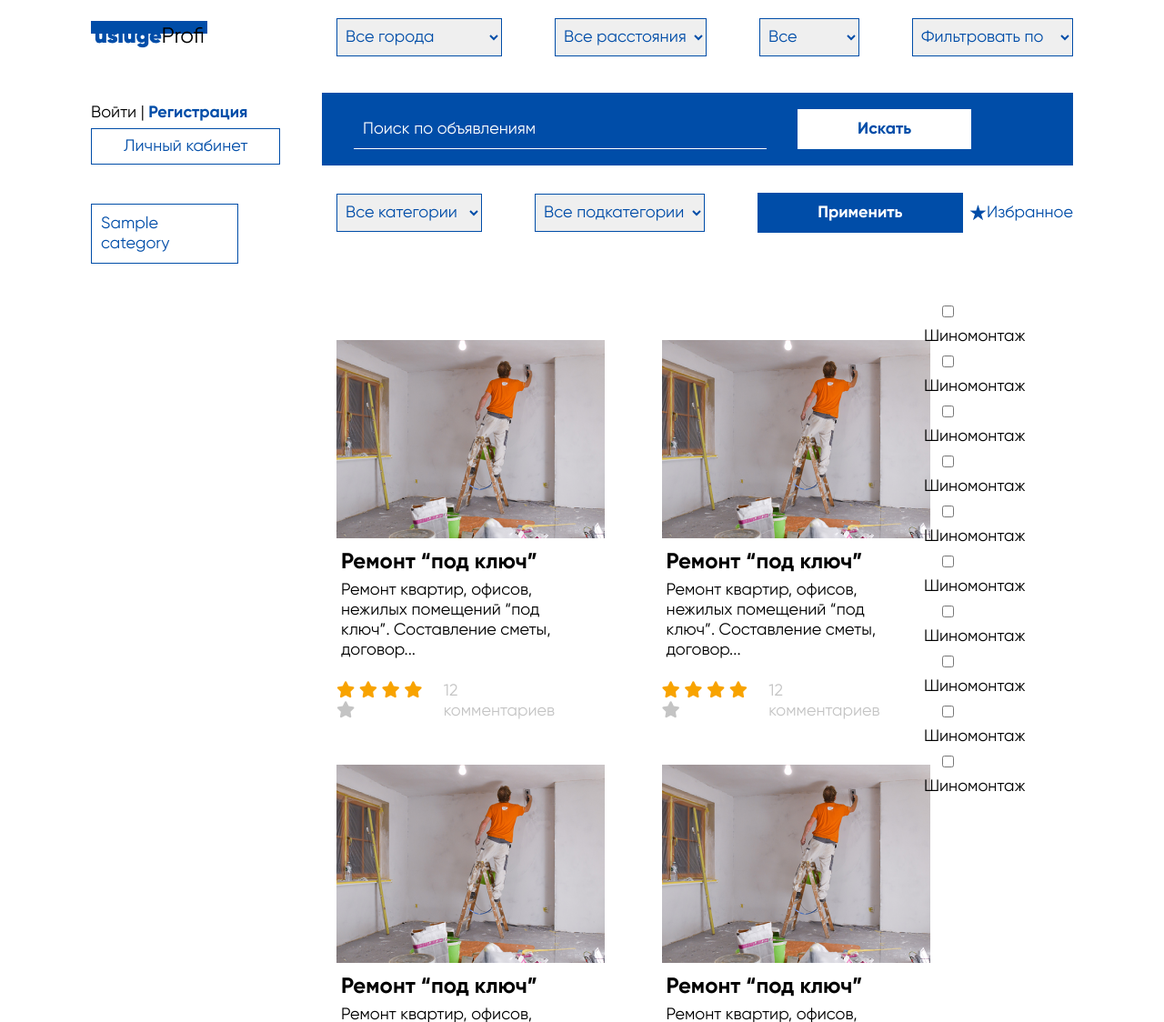
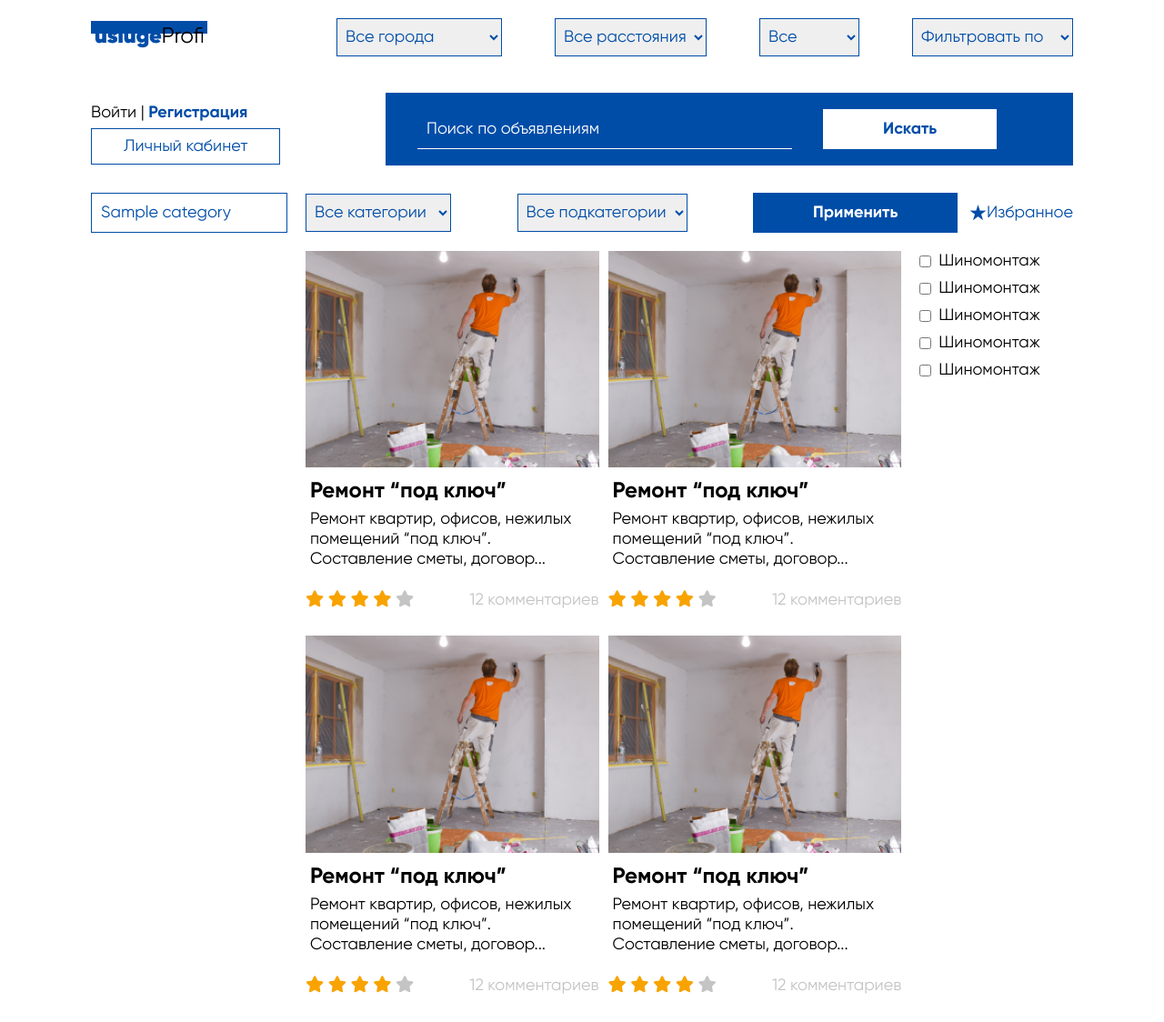
Before and after one commit to Grozly/UslugeProfi, a Django app: page / in a window 1280 px wide. Shown: the top 1124 px of the page at 91% size. Run offline with Django 3.2, Linux system fonts and the light colour scheme; tables that the repository leaves empty hold one stand-in row (values such as "Sample post"); some libraries are stand-ins or nearby versions.

Commit message:
Fixed styles

```diff
--- a/mainapp/templates/mainapp/index.html
+++ b/mainapp/templates/mainapp/index.html
@@ -1,6 +1,4 @@
-{% extends 'mainapp/base.html' %}
-{% load static %}
-{% block header %}
+{% extends 'mainapp/base.html' %} {% load static %} {% block header %}
 <div class="container">
     <div class="header__top">
         <a href="{% url 'main:main' %}">
@@ -8,15 +6,19 @@
         </a>
         <div class="header__links only_mobile">
             <div class="login__links">
-                {% if user.is_authenticated %}
-                {% if user.is_superuser %}
+                {% if user.is_authenticated %} {% if user.is_superuser %}
                 <a href="{% url 'main:logout' %}" class="login">Выход</a> |
-                <a href="{% url 'admin:index' %}" class="signup">Админ панель</a>
+                <a href="{% url 'admin:index' %}" class="signup"
+                    >Админ панель</a
+                >
                 {% else %}
                 <a href="{% url 'main:logout' %}" class="login">Выход</a> |
-                <a href="{% url 'auth:profile' user.uslugeuserprofile.pk %}" class="signup">{{ user }}</a>
-                {% endif %}
-                {% else %}
+                <a
+                    href="{% url 'auth:profile' user.uslugeuserprofile.pk %}"
+                    class="signup"
+                    >{{ user }}</a
+                >
+                {% endif %} {% else %}
                 <a href="#" class="login myLinkModal">Войти</a> |
                 <a href="#" class="signup myLinkModal1">Регистрация</a>
                 {% endif %}
@@ -51,17 +53,16 @@
         </div>
     </div>
     <div class="ad_block mobile_top only_mobile">
-        {% if user.is_authenticated %}
-        {% if user.is_superuser %}
-        <a href="{% url 'admin:index' %}" class="advetisement">
-            Админка
-        </a>
+        {% if user.is_authenticated %} {% if user.is_superuser %}
+        <a href="{% url 'admin:index' %}" class="advetisement"> Админка </a>
         {% else %}
-        <a href="{% url 'auth:profile' user.uslugeuserprofile.pk %}" class="advetisement">
+        <a
+            href="{% url 'auth:profile' user.uslugeuserprofile.pk %}"
+            class="advetisement"
+        >
             Личный кабинет
         </a>
-        {% endif %}
-        {% else %}
+        {% endif %} {% else %}
         <a href="{% url 'main:main' %}" class="advetisement myLinkModal">
             Личный кабинет
         </a>
@@ -76,8 +77,14 @@
             <div class="login__links">
                 {% if user.is_authenticated %} {% if user.is_superuser %}
                 <a href="{% url 'main:logout' %}" class="login">Выход</a> |
-                <a href="{% url 'admin:index' %}" class="signup">Админ панель</a>
-                <a href="{% url 'auth:profile' user.uslugeuserprofile.pk %}" class="signup">Личный кабинет</a>
+                <a href="{% url 'admin:index' %}" class="signup"
+                    >Админ панель</a
+                >
+                <a
+                    href="{% url 'auth:profile' user.uslugeuserprofile.pk %}"
+                    class="signup"
+                    >Личный кабинет</a
+                >
                 {% else %}
                 <a href="{% url 'main:logout' %}" class="login">Выход</a> |
                 <a
@@ -95,7 +102,11 @@
                 <a href="{% url 'admin:index' %}" class="advetisement">
                     Админка
                 </a>
-                <a href="{% url 'auth:profile' user.uslugeuserprofile.pk %}" class="signup">Личный кабинет</a>
+                <a
+                    href="{% url 'auth:profile' user.uslugeuserprofile.pk %}"
+                    class="signup"
+                    >Личный кабинет</a
+                >
                 {% else %}
                 <a
                     href="{% url 'auth:profile' user.uslugeuserprofile.pk %}"
@@ -144,9 +155,9 @@
 </div>
 {% endblock %} {% block sidebar%}
 <div class="category__filter">
-	{% for category in category_list %}
-		<a class="filter_attr" href="#">{{ category }}</a>
-	{% endfor %}
+    {% for category in category_list %}
+    <a class="filter_attr" href="#">{{ category }}</a>
+    {% endfor %}
 </div>
 {% endblock %} {% block content %}
 <div class="page_body-top">
@@ -176,8 +187,10 @@
     <ul class="main_catalog">
         <li class="catalog_item">
             <a href="detail.html" class="catalog_link">
-                <img src="{% static "img/catalog.png" %}" alt=""
-                class="catalog_img">
+                <div class="catalog_link_image_wrapper">
+                    <img src="{% static "img/catalog.png" %}"
+                    alt=""class="catalog_img">
+                </div>
                 <h3 class="catalog_title">Ремонт “под ключ”</h3>
                 <p class="catalog_description">
                     Ремонт квартир, офисов, нежилых помещений “под ключ”.
@@ -197,8 +210,10 @@
         </li>
         <li class="catalog_item">
             <a href="detail.html" class="catalog_link">
-                <img src="{% static "img/catalog.png" %}" alt=""
-                class="catalog_img">
+                <div class="catalog_link_image_wrapper">
+                    <img src="{% static "img/catalog.png" %}"
+                    alt=""class="catalog_img">
+                </div>
                 <h3 class="catalog_title">Ремонт “под ключ”</h3>
                 <p class="catalog_description">
                     Ремонт квартир, офисов, нежилых помещений “под ключ”.
@@ -218,8 +233,10 @@
         </li>
         <li class="catalog_item">
             <a href="detail.html" class="catalog_link">
-                <img src="{% static "img/catalog.png" %}" alt=""
-                class="catalog_img">
+                <div class="catalog_link_image_wrapper">
+                    <img src="{% static "img/catalog.png" %}"
+                    alt=""class="catalog_img">
+                </div>
                 <h3 class="catalog_title">Ремонт “под ключ”</h3>
                 <p class="catalog_description">
                     Ремонт квартир, офисов, нежилых помещений “под ключ”.
@@ -239,8 +256,10 @@
         </li>
         <li class="catalog_item">
             <a href="detail.html" class="catalog_link">
-                <img src="{% static "img/catalog.png" %}" alt=""
-                class="catalog_img">
+                <div class="catalog_link_image_wrapper">
+                    <img src="{% static "img/catalog.png" %}"
+                    alt=""class="catalog_img">
+                </div>
                 <h3 class="catalog_title">Ремонт “под ключ”</h3>
                 <p class="catalog_description">
                     Ремонт квартир, офисов, нежилых помещений “под ключ”.
@@ -260,66 +279,26 @@
         </li>
     </ul>
     <div class="subcategory_filter">
-        <input
-            class="subcat_checkbox"
-            type="checkbox"
-            name="option1"
-            value="a1"
-        />Шиномонтаж<br />
-        <input
-            class="subcat_checkbox"
-            type="checkbox"
-            name="option1"
-            value="a1"
-        />Шиномонтаж<br />
-        <input
-            class="subcat_checkbox"
-            type="checkbox"
-            name="option1"
-            value="a1"
-        />Шиномонтаж<br />
-        <input
-            class="subcat_checkbox"
-            type="checkbox"
-            name="option1"
-            value="a1"
-        />Шиномонтаж<br />
-        <input
-            class="subcat_checkbox"
-            type="checkbox"
-            name="option1"
-            value="a1"
-        />Шиномонтаж<br />
-        <input
-            class="subcat_checkbox"
-            type="checkbox"
-            name="option1"
-            value="a1"
-        />Шиномонтаж<br />
-        <input
-            class="subcat_checkbox"
-            type="checkbox"
-            name="option1"
-            value="a1"
-        />Шиномонтаж<br />
-        <input
-            class="subcat_checkbox"
-            type="checkbox"
-            name="option1"
-            value="a1"
-        />Шиномонтаж<br />
-        <input
-            class="subcat_checkbox"
-            type="checkbox"
-            name="option1"
-            value="a1"
-        />Шиномонтаж<br />
-        <input
-            class="subcat_checkbox"
-            type="checkbox"
-            name="option1"
-            value="a1"
-        />Шиномонтаж<br />
+        <div class="mainpage_subcat_checkbox">
+            <input type="checkbox" id="option1" name="option1" value="a1" />
+            <label for="option1">Шиномонтаж</label>
+        </div>
+        <div class="mainpage_subcat_checkbox">
+            <input type="checkbox" id="option2" name="option2" value="a2" />
+            <label for="option2">Шиномонтаж</label>
+        </div>
+        <div class="mainpage_subcat_checkbox">
+            <input type="checkbox" id="option3" name="option3" value="a3" />
+            <label for="option3">Шиномонтаж</label>
+        </div>
+        <div class="mainpage_subcat_checkbox">
+            <input type="checkbox" id="option4" name="option4" value="a4" />
+            <label for="option4">Шиномонтаж</label>
+        </div>
+        <div class="mainpage_subcat_checkbox">
+            <input type="checkbox" id="option5" name="option5" value="a5" />
+            <label for="option5">Шиномонтаж</label>
+        </div>
     </div>
 </div>
 <div class="map desktop">
--- a/static/css/main.css
+++ b/static/css/main.css
@@ -242,6 +242,10 @@
 
 /*Header*/
 
+* {
+    box-sizing: border-box;
+}
+
 body {
     font-family: "Gilroy", sans-serif;
     font-size: 18px;
@@ -385,8 +389,12 @@ select {
     font-family: "Gilroy", sans-serif;
     background: none;
     font-size: 18px;
-    margin-top: 12px;
+    margin-bottom: 12px;
     cursor: pointer;
+}
+
+.filter_attr:last-child {
+    margin-bottom: 0;
 }
 
 .filter_attr:hover {
@@ -400,13 +408,16 @@ select {
 }
 
 .sidebar {
-    width: 15%;
+    min-width: 150px;
+    width: 20%;
+    flex-shrink: 0;
+    margin-right: 20px;
 }
 
 /*Main page*/
 
 .page_body {
-    width: 75%;
+    flex-grow: 1;
 }
 
 /*Фильтр основной*/
@@ -454,24 +466,50 @@ select {
 /*Товары и подкатегории*/
 
 .catalog__block {
-    margin-top: 70px;
+    margin-top: 20px;
     display: flex;
     align-items: flex-start;
     justify-content: space-between;
 }
 
 .main_catalog {
-    display: flex;
-    align-items: center;
-    justify-content: space-between;
-    flex-wrap: wrap;
-    width: 80%;
-}
-
-.catalog_item {
+    display: grid;
+    row-gap: 10px;
+    column-gap: 10px;
+    grid-template-columns: repeat(auto-fill, minmax(240px, 1fr));
+    align-items: stretch;
+    flex-grow: 1;
+    margin: 0 0 20px;
+}
+
+/* .catalog_item {
     width: 40%;
     margin-right: 30px;
     margin-top: 30px;
+} */
+
+.subcategory_filter {
+    width: 20%;
+    margin-left: 20px;
+    flex-shrink: 0;
+}
+
+.catalog_link {
+    display: block;
+}
+
+.catalog_link_image_wrapper {
+    width: 100%;
+    /* padding-bottom: 100%; */
+    position: relative;
+    overflow: hidden;
+}
+
+.catalog_link_image_wrapper .catalog_img {
+    /* position: absolute;
+    min-width: 100%;
+    min-height: 100%; */
+    width: 100%;
 }
 
 .catalog_title {
@@ -512,6 +550,20 @@ select {
 input[type="checkbox" i] {
     background-color: #f8a300;
     margin: 10px 20px;
+}
+
+.mainpage_subcat_checkbox {
+    display: flex;
+    align-items: center;
+    margin-bottom: 8px;
+}
+
+.mainpage_subcat_checkbox:last-child {
+    margin-bottom: 0;
+}
+
+.mainpage_subcat_checkbox input[type="checkbox"] {
+    margin: 0 8px 0 0;
 }
 
 /*Футер*/
```
Also changed, not shown: other parts of static/css/main.css (+37 -24 lines), mainapp/templates/mainapp/announcement_list.html (+11 -11 lines).
